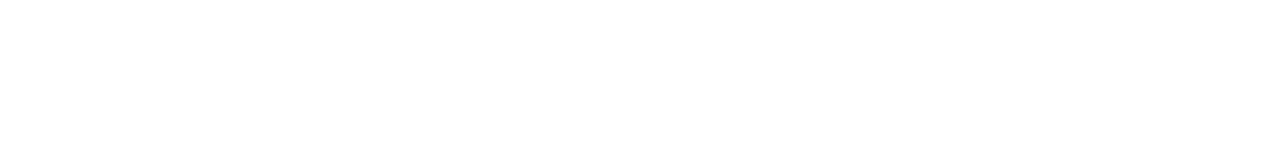
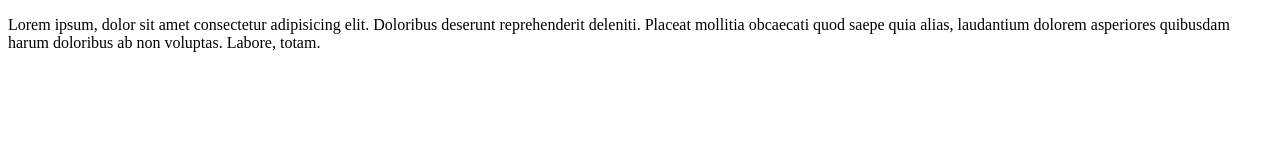
Before and after one commit to Msoda45/js-Project, a plain HTML site: page 6.js/index.html in a window 1280 px wide. Drawn offline with Linux system fonts and the light colour scheme.

Commit message:
6.change

```diff
--- a/6.js/index.html
+++ b/6.js/index.html
@@ -6,7 +6,9 @@
     <title>Document</title>
 </head>
 <body>
-
+    <div>
+        <p>Lorem ipsum, dolor sit amet consectetur adipisicing elit. Doloribus deserunt reprehenderit deleniti. Placeat mollitia obcaecati quod saepe quia alias, laudantium dolorem asperiores quibusdam harum doloribus ab non voluptas. Labore, totam.</p>
+    </div>
 </body>
 <script src="app.js"></script>
 </html>
```
